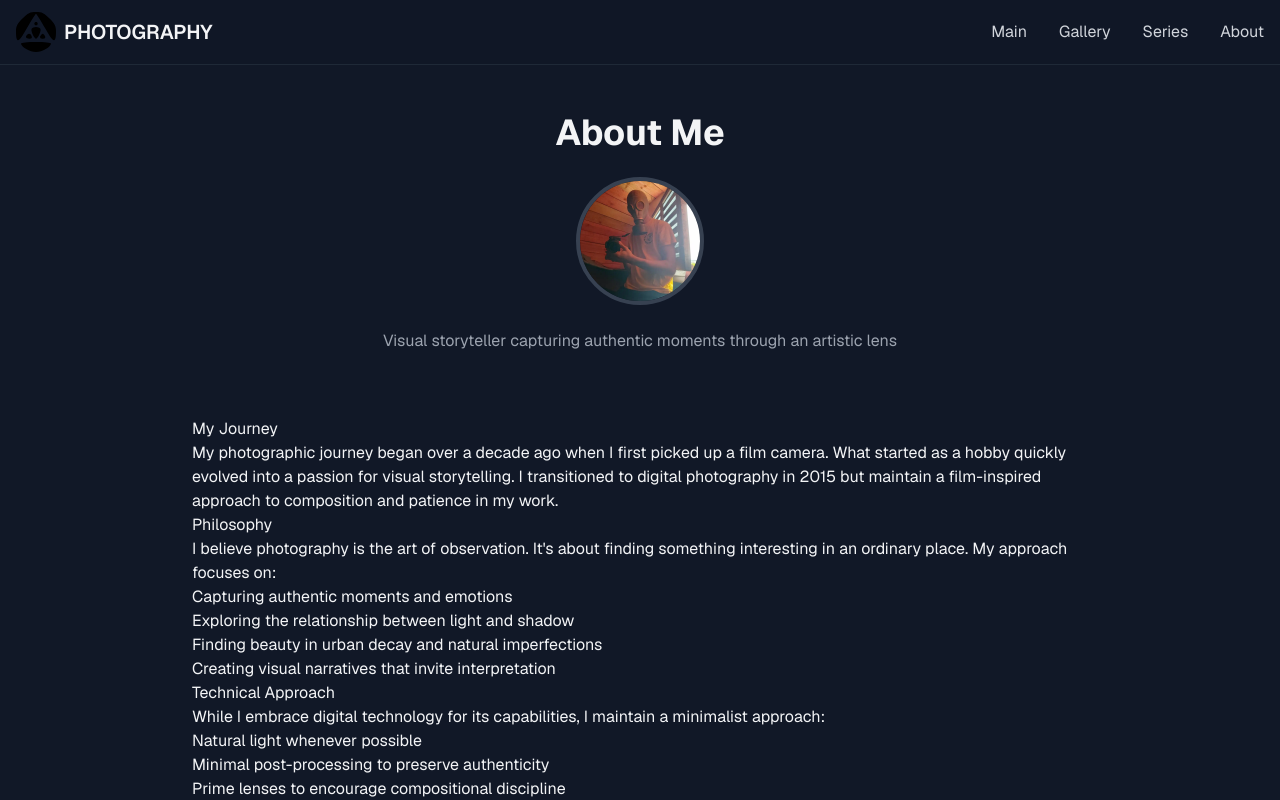
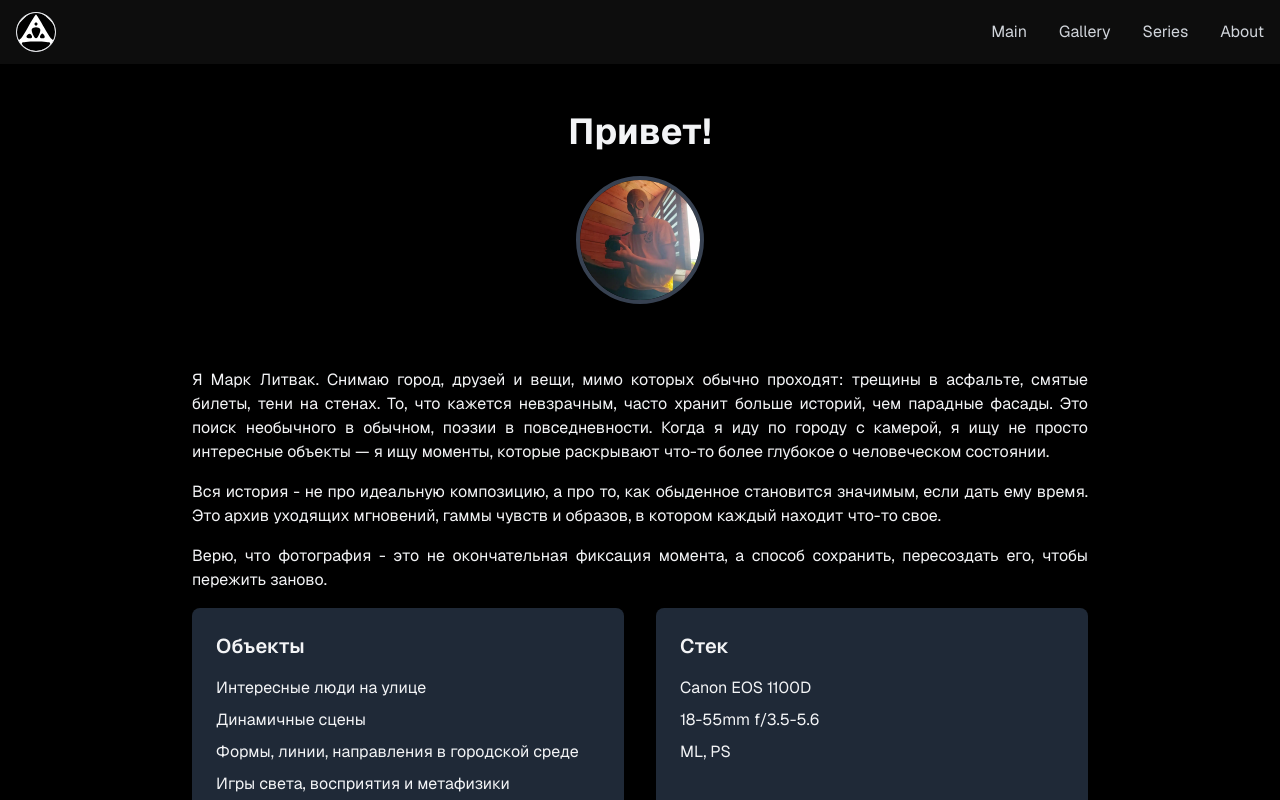
Before and after one commit to carlfreeman/littlecan, a Next.js app: page /about in a window 1280 px wide. Shown: the top 800 px of the page. Built offline with nearby package versions, Linux system fonts and the light colour scheme.

Commit message:
before full localisation

```diff
--- a/src/components/Header.tsx
+++ b/src/components/Header.tsx
@@ -10,22 +10,21 @@ const Header = () => {
   ];
 
   return (
-    <header className="sticky top-0 z-50 bg-gray-900/90 backdrop-blur-sm border-b border-gray-800">
+    <header className="sticky top-0 z-50 bg-white/5 backdrop-blur-sm">
       <div className="container mx-auto px-4 py-3 flex items-center justify-between">
         <Link href="/">
-          <div className="flex items-center space-x-2">
+          <div className="flex items-center space-x-2 z-100">
             <Image
               src="/logo.svg"
               alt="Photographer Logo"
               width={40}
               height={40}
-              className="h-10 w-10"
+              className="h-10 w-10 bg-white border rounded-full"
             />
-            <span className="text-xl font-semibold">PHOTOGRAPHY</span>
           </div>
         </Link>
 
-        <nav className="hidden md:block">
+        <nav className="block">
           <ul className="flex space-x-8">
             {navItems.map(item => (
               <li key={item.name}>
--- a/src/components/SeasonFilter.tsx
+++ b/src/components/SeasonFilter.tsx
@@ -18,8 +18,8 @@ const SeasonFilter = ({
       <button
         className={`px-3 py-1 rounded-full text-sm ${
           selectedSeason === 'All'
-            ? 'bg-white text-gray-900'
-            : 'bg-gray-800 text-gray-300 hover:bg-gray-700'
+            ? 'bg-white text-black'
+            : 'bg-white/10 text-white hover:bg-white/30'
         }`}
         onClick={() => setSelectedSeason('All')}
       >
@@ -30,8 +30,8 @@ const SeasonFilter = ({
           key={season}
           className={`px-3 py-1 rounded-full text-sm ${
             selectedSeason === season
-              ? 'bg-white text-gray-900'
-              : 'bg-gray-800 text-gray-300 hover:bg-gray-700'
+              ? 'bg-white text-black'
+              : 'bg-white/20 text-white hover:bg-white/50'
           }`}
           onClick={() => setSelectedSeason(season)}
         >
--- a/src/components/TagFilter.tsx
+++ b/src/components/TagFilter.tsx
@@ -19,8 +19,8 @@ const TagFilter = ({
       <button
         className={`px-3 py-1 rounded-full text-sm ${
           selectedTag === 'all'
-            ? 'bg-white text-gray-900'
-            : 'bg-gray-800 text-gray-300 hover:bg-gray-700'
+            ? 'bg-white text-black'
+            : 'bg-white/10 text-white hover:bg-white/25'
         }`}
         onClick={() => handleTagChange('all')}
       >
@@ -31,8 +31,8 @@ const TagFilter = ({
           key={tag}
           className={`px-3 py-1 rounded-full text-sm capitalize ${
             selectedTag === tag
-              ? 'bg-white text-gray-900'
-              : 'bg-gray-800 text-gray-300 hover:bg-gray-700'
+              ? 'bg-white text-black'
+              : 'bg-white/15 text-white hover:bg-white/50'
           }`}
           onClick={() => handleTagChange(tag)}
         >
--- a/src/pages/_app.tsx
+++ b/src/pages/_app.tsx
@@ -5,7 +5,7 @@ import '../styles/globals.css';
 
 function MyApp({ Component, pageProps }: AppProps) {
   return (
-    <div className={`${GeistSans.className} min-h-screen flex flex-col bg-gray-900`}>
+    <div className={`${GeistSans.className} min-h-screen flex flex-col bg-black`}>
       <Header />
       <main className="flex-grow">
         <Component {...pageProps} />
--- a/src/pages/about.tsx
+++ b/src/pages/about.tsx
@@ -5,7 +5,7 @@ export default function About() {
     <div className="container mx-auto px-4 py-12">
       <div className="max-w-4xl mx-auto">
         <div className="text-center mb-16">
-          <h1 className="text-3xl md:text-4xl font-bold mb-6 font-geist">About Me</h1>
+          <h1 className="text-3xl md:text-4xl font-bold mb-6 font-geist">Привет!</h1>
           <div className="w-32 h-32 mx-auto rounded-full overflow-hidden border-4 border-gray-700 mb-6">
             <Image
               src="/photos/artist.webp"
@@ -15,60 +15,39 @@ export default function About() {
               className="w-full h-full object-cover"
             />
           </div>
-          <p className="text-gray-400 max-w-2xl mx-auto">
-            Visual storyteller capturing authentic moments through an artistic lens
-          </p>
         </div>
 
-        <div className="prose prose-invert max-w-none">
-          <h2>My Journey</h2>
+        <div className="prose prose-invert text-justify max-w-none space-y-4">
           <p>
-            My photographic journey began over a decade ago when I first picked up a film camera.
-            What started as a hobby quickly evolved into a passion for visual storytelling.
-            I transitioned to digital photography in 2015 but maintain a film-inspired approach
-            to composition and patience in my work.
+            Я Марк Литвак. Снимаю город, друзей и вещи, мимо которых обычно проходят: трещины в асфальте, смятые билеты, тени на стенах.
+            То, что кажется невзрачным, часто хранит больше историй, чем парадные фасады. Это поиск необычного в обычном, поэзии в повседневности.
+            Когда я иду по городу с камерой, я ищу не просто интересные объекты — я ищу моменты, которые раскрывают что-то более глубокое о человеческом состоянии.
           </p>
-
-          <h2>Philosophy</h2>
           <p>
-            I believe photography is the art of observation. It's about finding something interesting
-            in an ordinary place. My approach focuses on:
+            Вся история - не про идеальную композицию, а про то, как обыденное становится значимым, если дать ему время.
+            Это архив уходящих мгновений, гаммы чувств и образов, в котором каждый находит что-то свое.
           </p>
-          <ul>
-            <li>Capturing authentic moments and emotions</li>
-            <li>Exploring the relationship between light and shadow</li>
-            <li>Finding beauty in urban decay and natural imperfections</li>
-            <li>Creating visual narratives that invite interpretation</li>
-          </ul>
-
-          <h2>Technical Approach</h2>
           <p>
-            While I embrace digital technology for its capabilities, I maintain a minimalist approach:
+            Верю, что фотография - это не окончательная фиксация момента, а способ сохранить, пересоздать его, чтобы пережить заново.
           </p>
-          <ul>
-            <li>Natural light whenever possible</li>
-            <li>Minimal post-processing to preserve authenticity</li>
-            <li>Prime lenses to encourage compositional discipline</li>
-            <li>Film simulation presets for consistent tonal qualities</li>
-          </ul>
 
           <div className="grid grid-cols-1 md:grid-cols-2 gap-8 mt-12">
             <div className="bg-gray-800 p-6 rounded-lg">
-              <h3 className="text-xl font-semibold mb-4 font-geist">Exhibitions</h3>
+              <h3 className="text-xl font-semibold mb-4 font-geist">Объекты</h3>
               <ul className="space-y-2">
-                <li>Urban Perspectives - Gallery Moderna (2023)</li>
-                <li>Nature Unveiled - Central Art Space (2022)</li>
-                <li>Street Stories - Downtown Gallery (2021)</li>
+                <li>Интересные люди на улице</li>
+                <li>Динамичные сцены</li>
+                <li>Формы, линии, направления в городской среде</li>
+                <li>Игры света, восприятия и метафизики</li>
               </ul>
             </div>
 
             <div className="bg-gray-800 p-6 rounded-lg">
-              <h3 className="text-xl font-semibold mb-4 font-geist">Equipment</h3>
+              <h3 className="text-xl font-semibold mb-4 font-geist">Стек</h3>
               <ul className="space-y-2">
-                <li>Canon EOS R5</li>
-                <li>Fujifilm X-T4</li>
-                <li>35mm f/1.4, 50mm f/1.2, 85mm f/1.8</li>
-                <li>Various film cameras for personal projects</li>
+                <li>Canon EOS 1100D</li>
+                <li>18-55mm f/3.5-5.6</li>
+                <li>ML, PS</li>
               </ul>
             </div>
           </div>
--- a/tailwind.config.js
+++ b/tailwind.config.js
@@ -12,6 +12,16 @@ module.exports = {
           700: '#2a2a2a',
         },
       },
+      fontFamily: {
+        geist: ['var(--font-geist)', 'sans-serif'],
+      },
+      screens: {
+        'sm': '640px',
+        'md': '768px',
+        'lg': '1024px',
+        'xl': '1280px',
+        '2xl': '1536px',
+      },
     },
   },
   plugins: [],
```
Also changed, not shown: src/components/PhotoOverlay.tsx (+55 -25 lines).
